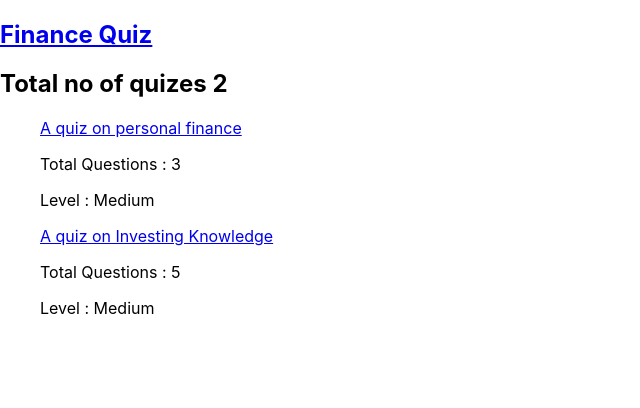
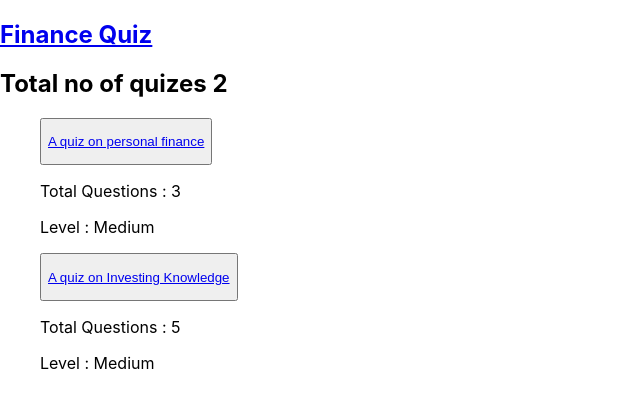
Before and after one commit to vinaybajjuri58/Quiz-app, a React (Create React App) app: page / in a window 1280 px wide. Shown: the top 408 px of the page, without its empty margins (0-640 px from the left). Built offline with nearby package versions, Linux system fonts and the light colour scheme.

Commit message:
Feat:added Quiz page

```diff
--- a/src/Components/index.ts
+++ b/src/Components/index.ts
@@ -1 +1,2 @@
 export {Navbar} from "./Navbar"
+export {QuestionCard} from './QuestionCard'
--- a/src/Context/DataContext/QuizData.ts
+++ b/src/Context/DataContext/QuizData.ts
@@ -3,38 +3,38 @@ import { Quiz } from "./DataContext.types";
 
 export const quizzes :Quiz[] = [
         {
-            _id : v4(),
+            id : v4(),
             description : "A  quiz on personal finance",
             image : null ,
             totalQuestions : 3,
             questions : [
                 {
-                    _id : v4(),
+                    id : v4(),
                     question : "Ideally, how many months of living expenses should you keep in an emergency fund? ",
                     image :null,
                     points :1,
                     negativePoints : 0,
                     options : [
                         {
-                            _id:v4(),
+                            id:v4(),
                             text:"One Month",
                             isRight :false,
                             isSelected : false,
                         },
                         {
-                            _id:v4(),
+                            id:v4(),
                             text:"1-3 Months",
                             isRight :false,
                             isSelected : false,
                         },
                         {
-                            _id : v4(),
+                            id : v4(),
                             text :"3-6 Months",
                             isRight : true,
                             isSelected: false
                         },
                         {
-                            _id:v4(),
+                            id:v4(),
                             text:"6-12 Months",
                             isRight :false,
                             isSelected : false,
@@ -42,34 +42,34 @@ export const quizzes :Quiz[] = [
                     ]
                 },
                 {
-                    _id : v4(),
+                    id : v4(),
                     question : "Spreading out risk in your investments is called",
                     image :null,
                     points :1,
                     negativePoints : 0,
                     options : [
                         {
-                            _id:v4(),
+                            id:v4(),
                             text:"Diversification",
                             isRight :true,
                             isSelected : false,
                         },
                         {
-                            _id : v4(),
+                            id : v4(),
                             text :"Fluctuation",
                             isRight : false,
                             isSelected: false
                         }
                         ,
                         {
-                            _id : v4(),
+                            id : v4(),
                             text :"Investment",
                             isRight : false,
                             isSelected: false
                         }
                         ,
                         {
-                            _id : v4(),
+                            id : v4(),
                             text :"Rupee-cost averaging",
                             isRight : false,
                             isSelected: false
@@ -77,32 +77,32 @@ export const quizzes :Quiz[] = [
                     ]
                 },
                 {
-                    _id : v4(),
+                    id : v4(),
                     question : "Which of the following investments is considered as the most risky ?",
                     image :null,
                     points :1,
                     negativePoints : 0,
                     options : [
                         {
-                            _id:v4(),
+                            id:v4(),
                             text:"Choosing a single stock",
                             isRight :true,
                             isSelected : false,
                         },
                         {
-                            _id : v4(),
+                            id : v4(),
                             text :"A mutual Fund",
                             isRight : false,
                             isSelected: false
                         },
                         {
-                            _id:v4(),
+                            id:v4(),
                             text:"An Index Fund",
                             isRight :false,
                             isSelected : false,
                         },
                         {
-                            _id:v4(),
+                            id:v4(),
                             text:"Gold",
                             isRight :false,
                             isSelected : false,
@@ -114,38 +114,38 @@ export const quizzes :Quiz[] = [
             level : 'Medium',
         },
         {
-            _id : v4(),
+            id : v4(),
             description : "A  quiz on Investing Knowledge",
             image : null ,
             totalQuestions : 5,
             questions : [
                 {
-                    _id : v4(),
+                    id : v4(),
                     question : "When companies share profits with stockholders, this is called __",
                     image :null,
                     points :1,
                     negativePoints : 0,
                     options : [
                         {
-                            _id:v4(),
+                            id:v4(),
                             text:"A blue-chip stock",
                             isRight :false,
                             isSelected : false,
                         },
                         {
-                            _id:v4(),
+                            id:v4(),
                             text:"Dividends",
                             isRight :false,
                             isSelected : false,
                         },
                         {
-                            _id : v4(),
+                            id : v4(),
                             text :"Stock-split",
                             isRight : true,
                             isSelected: false
                         },
                         {
-                            _id:v4(),
+                            id:v4(),
                             text:"Interest",
                             isRight :false,
                             isSelected : false,
@@ -153,34 +153,34 @@ export const quizzes :Quiz[] = [
                     ]
                 },
                 {
-                    _id : v4(),
+                    id : v4(),
                     question : "Ups and downs in the stock market are known as",
                     image :null,
                     points :1,
                     negativePoints : 0,
                     options : [
                         {
-                            _id:v4(),
+                            id:v4(),
                             text:"Fluctuations",
                             isRight :true,
                             isSelected : false,
                         },
                         {
-                            _id : v4(),
+                            id : v4(),
                             text :"Recessions",
                             isRight : false,
                             isSelected: false
                         }
                         ,
                         {
-                            _id : v4(),
+                            id : v4(),
                             text :"Investments",
                             isRight : false,
                             isSelected: false
                         }
                         ,
                         {
-                            _id : v4(),
+                            id : v4(),
                             text :"Expansions",
                             isRight : false,
                             isSelected: false
@@ -188,32 +188,32 @@ export const quizzes :Quiz[] = [
                     ]
                 },
                 {
-                    _id : v4(),
+                    id : v4(),
                     question : "A piece of the ownership of a company is called a ",
                     image :null,
                     points :1,
                     negativePoints : 0,
                     options : [
                         {
-                            _id:v4(),
+                            id:v4(),
                             text:"Dividend",
                             isRight :false,
                             isSelected : false,
                         },
                         {
-                            _id : v4(),
+                            id : v4(),
                             text :"Principal",
                             isRight : false,
                             isSelected: false
                         },
                         {
-                            _id:v4(),
+                            id:v4(),
                             text:"Stock",
                             isRight :true,
                             isSelected : false,
                         },
                         {
-                            _id:v4(),
+                            id:v4(),
                             text:"Bond",
                             isRight :false,
                             isSelected : false,
@@ -221,32 +221,32 @@ export const quizzes :Quiz[] = [
                     ]
                 },
                 {
-                    _id : v4(),
+                    id : v4(),
                     question : "The amount you invest with is called as ?",
                     image :null,
                     points :1,
                     negativePoints : 0,
                     options : [
                         {
-                            _id:v4(),
+                            id:v4(),
                             text:"Growth",
                             isRight :false,
                             isSelected : false,
                         },
                         {
-                            _id : v4(),
+                            id : v4(),
                             text :"Principal",
                             isRight : true,
                             isSelected: false
                         },
                         {
-                            _id:v4(),
+                            id:v4(),
                             text:"Coupon Rate",
                             isRight :false,
                             isSelected : false,
                         },
                         {
-                            _id:v4(),
+                            id:v4(),
                             text:"Dividends",
                             isRight :false,
                             isSelected : false,
@@ -254,32 +254,32 @@ export const quizzes :Quiz[] = [
                     ]
                 },
                 {
-                    _id : v4(),
+                    id : v4(),
                     question : "The percentage that your savings or other investments earn over a period of time is called __",
                     image :null,
                     points :1,
                     negativePoints : 0,
                     options : [
                         {
-                            _id:v4(),
+                            id:v4(),
                             text:"Growth",
                             isRight :false,
                             isSelected : false,
                         },
                         {
-                            _id : v4(),
+                            id : v4(),
                             text :"Average rate of return",
                             isRight : true,
                             isSelected: false
                         },
                         {
-                            _id:v4(),
+                            id:v4(),
                             text:"Interest",
                             isRight :false,
                             isSelected : false,
                         },
                         {
-                            _id:v4(),
+                            id:v4(),
                             text:"Compounding",
                             isRight :false,
                             isSelected : false,
--- a/src/Pages/Home.tsx
+++ b/src/Pages/Home.tsx
@@ -11,11 +11,14 @@ export const Home = ()=>{
 }
 const QuizCard = ()=>{
     const {quizState} = useData();
+    const quizSelectorHandler=()=>{
+
+    }
     return(
         <ul>
             {quizState.quiz.map((quiz)=>(
-                <div key={quiz._id}>
-                <Link to={`/rules/${quiz._id}`}><p>{quiz.description}</p></Link>
+                <div key={quiz.id}>
+                <button onClick={quizSelectorHandler} ><Link to={`/rules/${quiz.id}`}><p>{quiz.description}</p></Link></button>
                 <p>Total Questions : {quiz.questions.length}</p>
                 <p>Level : {quiz.level}</p>
                 </div>
--- a/src/Pages/Rules.tsx
+++ b/src/Pages/Rules.tsx
@@ -3,7 +3,7 @@ import {useData} from "../Context"
 export const Rules = ()=>{
     const {quizId} = useParams();
     const {quizState} = useData();
-    const quizSelected = quizState.quiz.find(quiz=>quiz._id===quizId);
+    const quizSelected = quizState.quiz.find(quiz=>quiz.id===quizId);
     return(
         <div>
             <h2>Rules for quiz:{quizSelected?.description}</h2>
```
Also changed, not shown: src/Components/QuestionCard.tsx (added, +18 -0 lines), src/Context/DataContext/DataContext.types.ts (+11 -5 lines), src/Pages/QuizPage.tsx (+8 -20 lines), src/Context/index.ts (line endings or trailing spaces).
